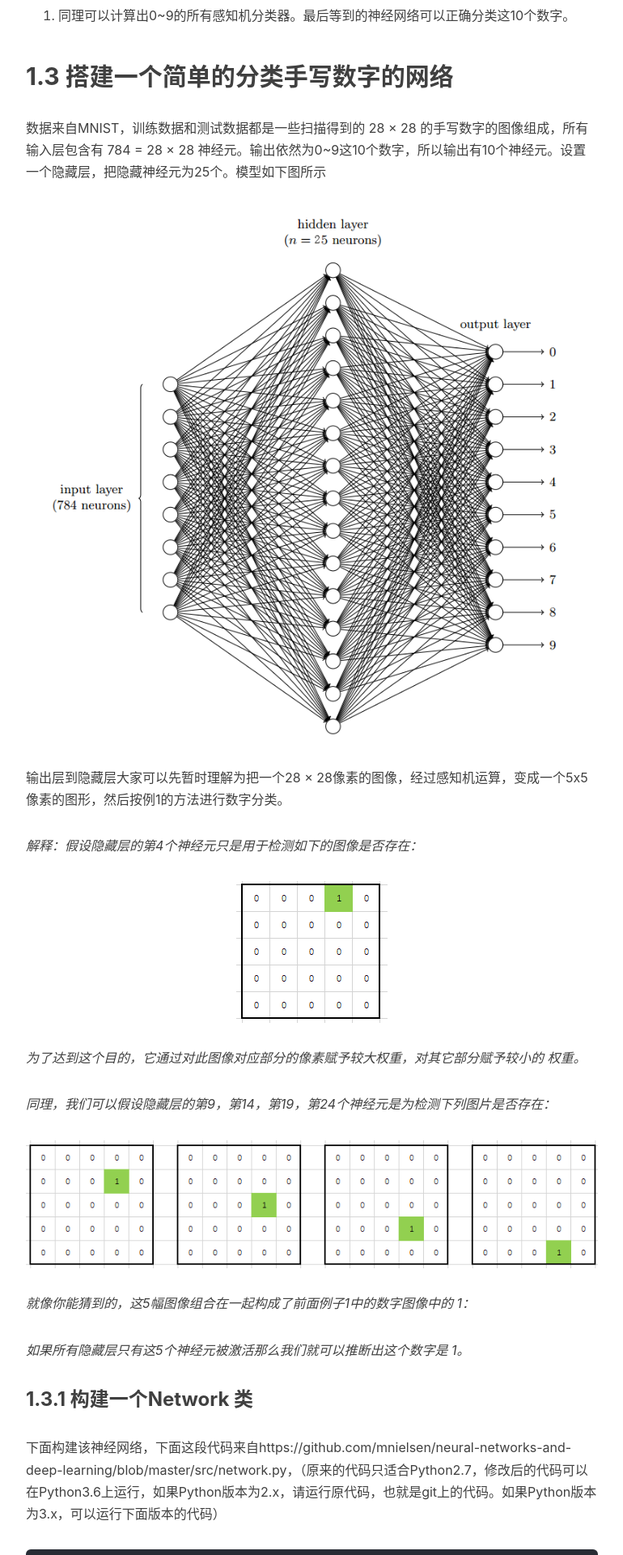
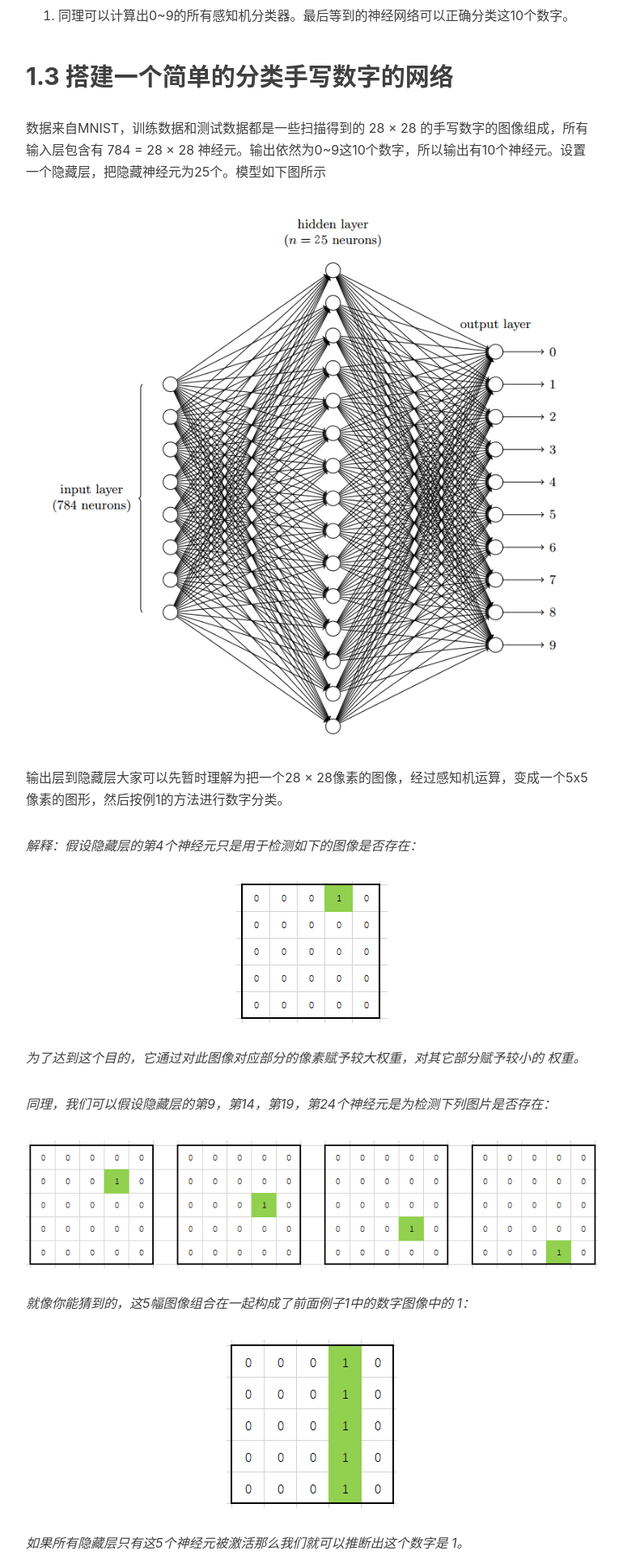
Before and after one commit to yuzy007/yuzy007.github.io, a Jekyll site: the page built from _posts/2019-01-23-PNN.markdown, in a window 1280 px wide. Shown: the part 4480-6400 px from the top of the page at 81% size, without its empty margins (233-1003 px from the left). Built offline with Jekyll 4.4.1, drawn with Linux system fonts in a browser that asks for light colours; nearby versions of some CDN libraries; formulas are drawn with MathJax 3; comment, search, counter and statistics services are not loaded.

Commit message:
modify a post

```diff
--- a/_posts/2019-01-23-PNN.markdown
+++ b/_posts/2019-01-23-PNN.markdown
@@ -111,6 +111,8 @@ tags:
 *![code1_3]({{ site.url }}/img/NN/PNN/code1_3.jpg)*
 
 *就像你能猜到的，这5幅图像组合在⼀起构成了前⾯例子1中的数字图像中的 1：*
+
+![code1_4]({{ site.url }}/img/NN/PNN/code1_4.jpg)
 
 *如果所有隐藏层只有这5个神经元被激活那么我们就可以推断出这个数字是 1。*
 
```
Also changed, not shown: img/NN/PNN/code1_4.jpg (added).
